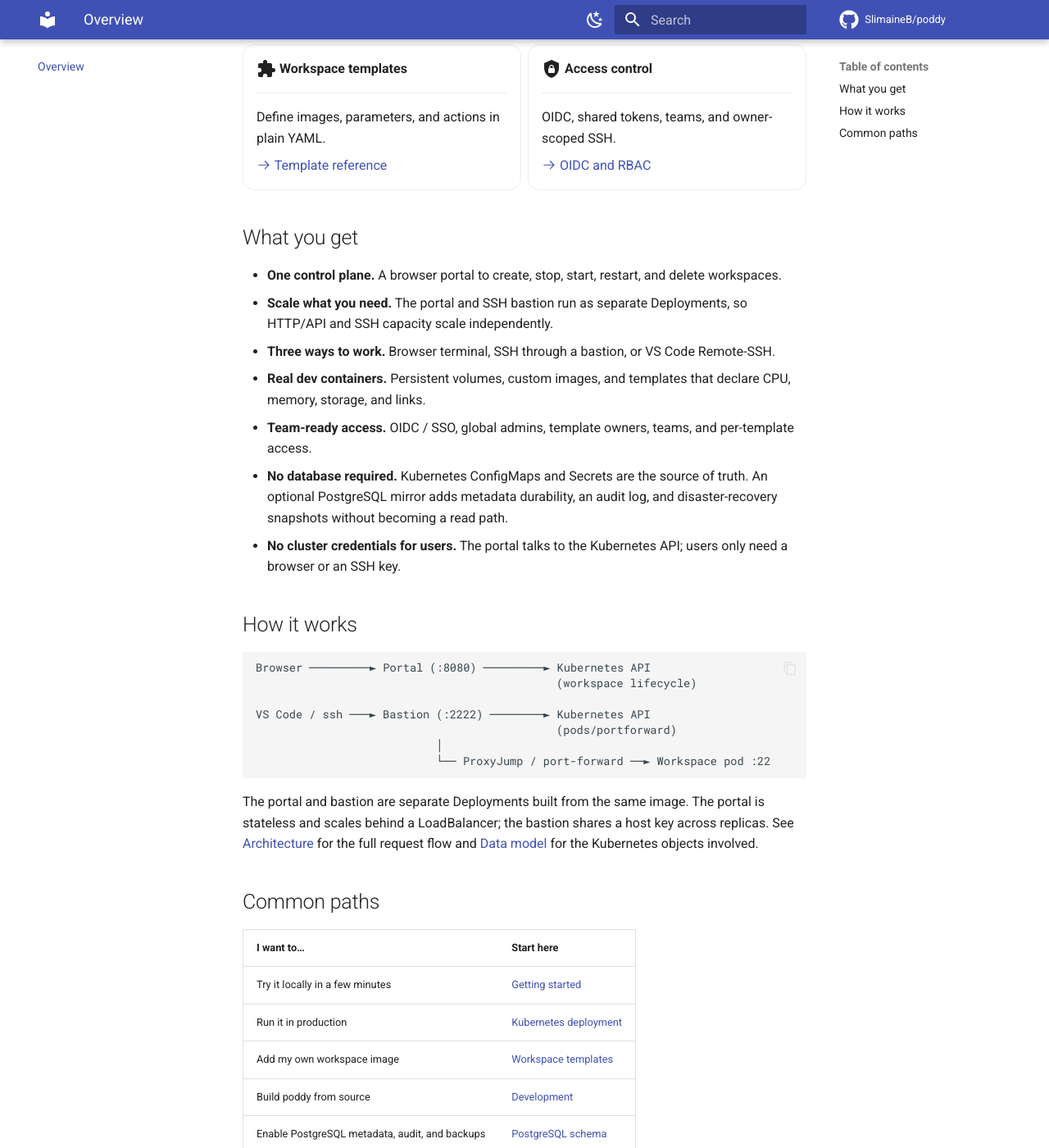
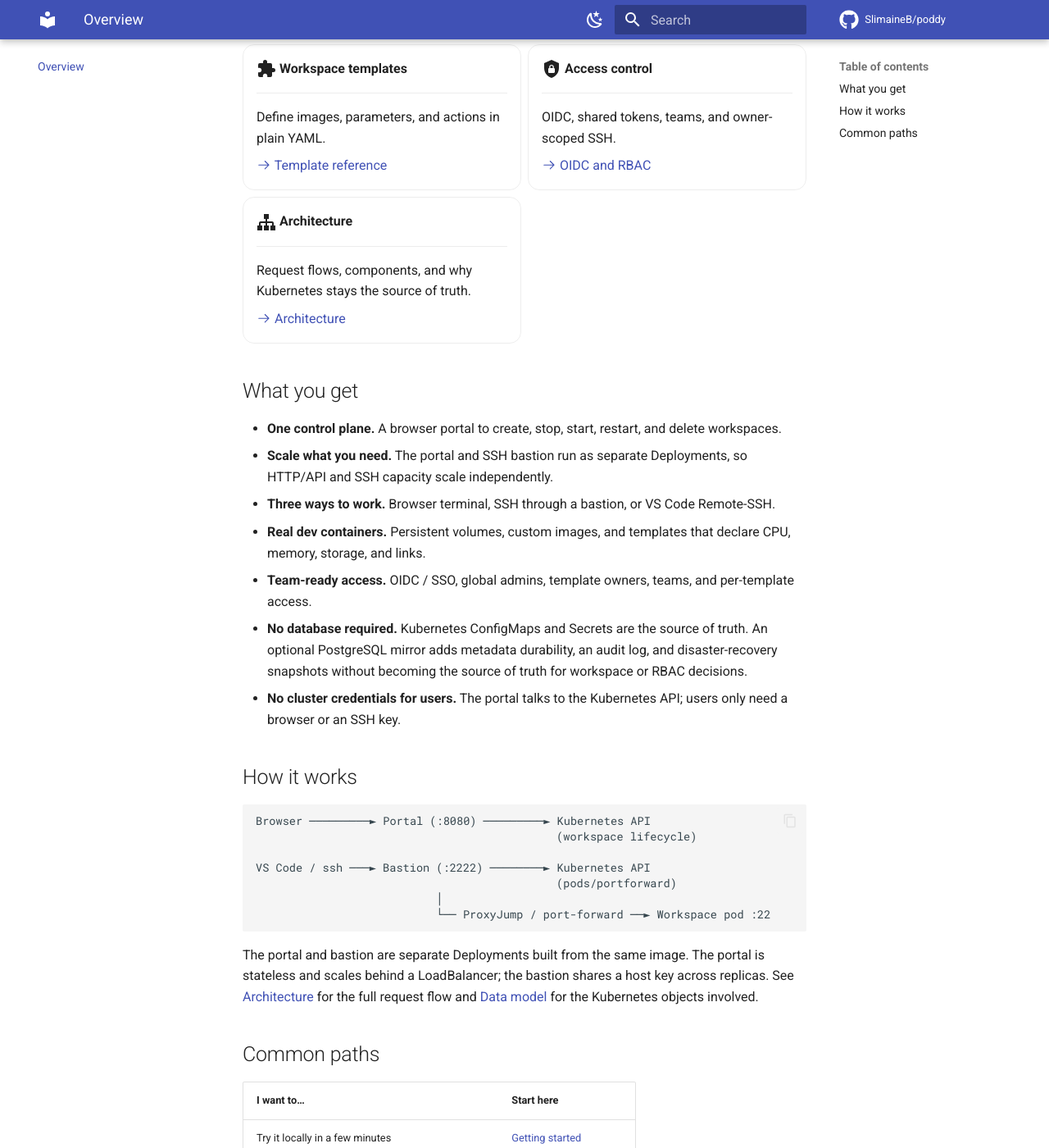
Before and after one commit to SlimaineB/poddy, an MkDocs documentation site: the page built from docs/index.md, in a window 1280 px wide and 1400 px high, scrolled down 580 px. Shown: the whole window at 82% size. Built offline with MkDocs 1.6.1 and Material for MkDocs 9.7.7, drawn with Linux system fonts in a browser that asks for light colours; comment, search, counter and statistics services are not loaded; some of the changed text lies outside the part shown.

```diff
--- a/docs/index.md
+++ b/docs/index.md
@@ -46,6 +46,14 @@ never need a kubeconfig.
 
     [:octicons-arrow-right-24: OIDC and RBAC](oidc.md)
 
+-   :material-sitemap:{ .lg .middle } **Architecture**
+
+    ---
+
+    Request flows, components, and why Kubernetes stays the source of truth.
+
+    [:octicons-arrow-right-24: Architecture](architecture.md)
+
 </div>
 
 ## What you get
@@ -62,7 +70,8 @@ never need a kubeconfig.
   per-template access.
 - **No database required.** Kubernetes ConfigMaps and Secrets are the source of
   truth. An optional PostgreSQL mirror adds metadata durability, an audit log,
-  and disaster-recovery snapshots without becoming a read path.
+  and disaster-recovery snapshots without becoming the source of truth for
+  workspace or RBAC decisions.
 - **No cluster credentials for users.** The portal talks to the Kubernetes API;
   users only need a browser or an SSH key.
 
@@ -95,3 +104,5 @@ flow and [Data model](data-model.md) for the Kubernetes objects involved.
 | Connect GitHub or GitLab inside a workspace | [External authentication](external-auth.md) |
 | Configure SSO | [OIDC / SSO](oidc.md) |
 | Understand who can see what | [RBAC and ownership](rbac.md) |
+| Understand the request flow and components | [Architecture](architecture.md) |
+| Inspect the Kubernetes and PostgreSQL objects | [Data model](data-model.md) |
```
Also changed, not shown: README.md (+3 -3 lines), docs/getting-started.md (+4 -0 lines).
